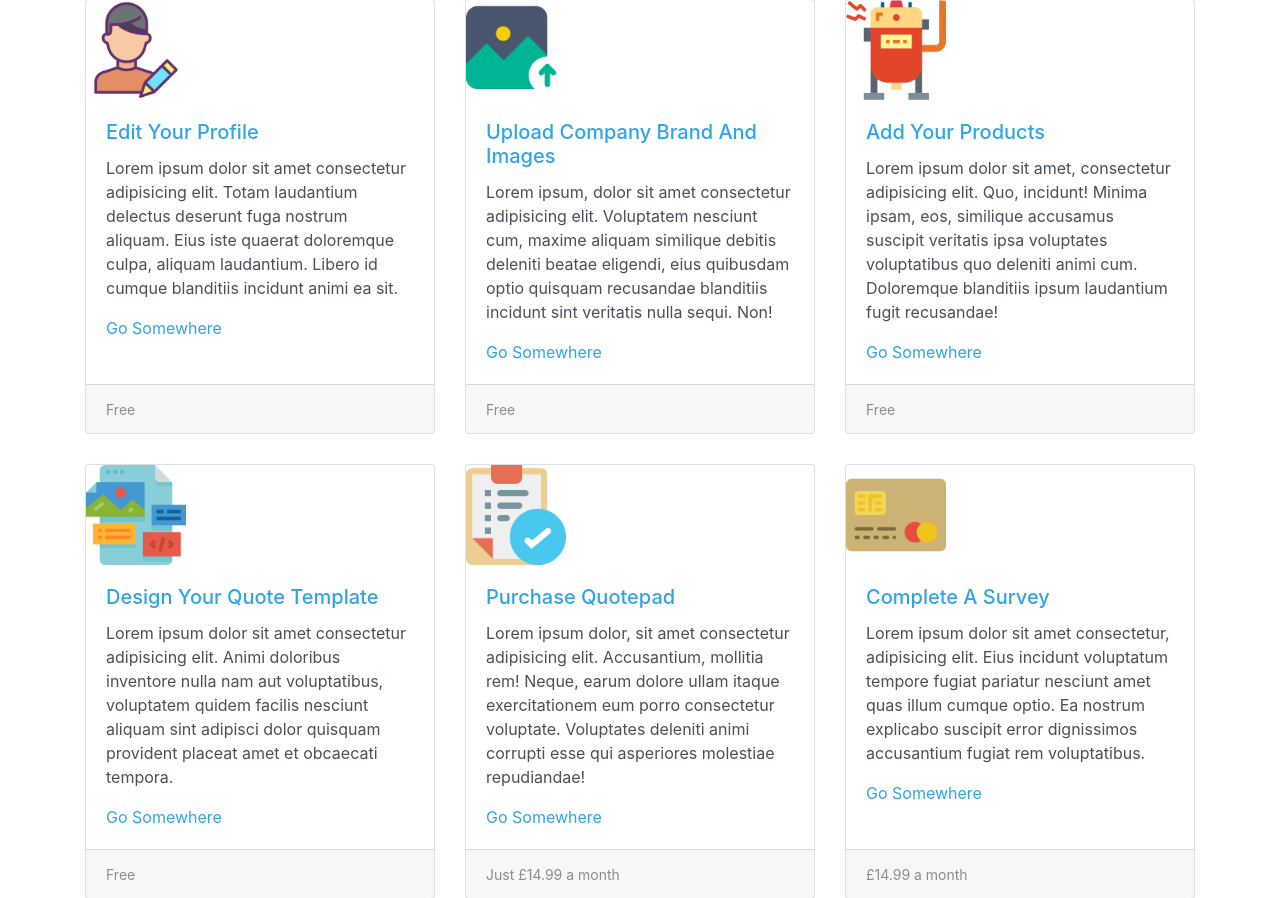
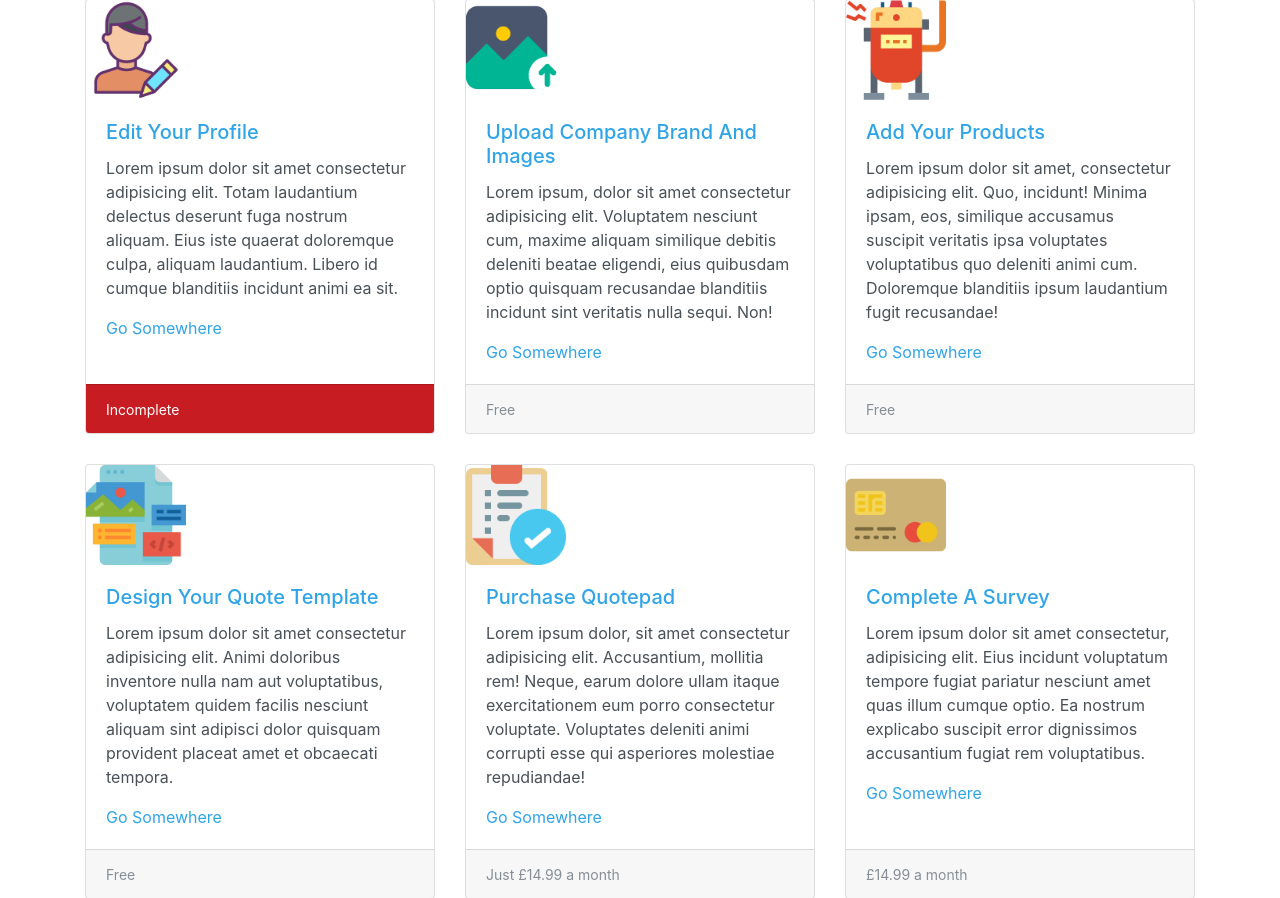
Before and after one commit to Rorywork/bquotepad, a Django app: page /dashboard/ in a window 1280 px wide. Shown: the part 195-1093 px from the top of the page. Run offline with Django 3.2, Linux system fonts and the light colour scheme; some libraries are stand-ins or nearby versions.

Commit message:
Added if statement to Dashboard to show status on cards

```diff
--- a/src/static/main.css
+++ b/src/static/main.css
@@ -150,3 +150,6 @@ h1{
   margin-top: 20px;
   margin-bottom: 20px;
 }
+.status-text{
+  color: white;
+}
--- a/src/templates/dashboard.html
+++ b/src/templates/dashboard.html
@@ -15,9 +15,15 @@
                 <p class="card-text">Lorem ipsum dolor sit amet consectetur adipisicing elit. Totam laudantium delectus deserunt fuga nostrum aliquam. Eius iste quaerat doloremque culpa, aliquam laudantium. Libero id cumque blanditiis incidunt animi ea sit.</p>
                 <a class="stretched-link" href="">Go Somewhere</a>
             </div>
-              <div class="card-footer">
-                <small class="text-muted">Free</small>
+            {% if request.session.Profile_updated %}
+              <div class="card-footer bg-success">
+                <small class="status-text">Complete</small>
               </div>
+            {% else %}
+            <div class="card-footer bg-danger">
+              <small class="status-text">Incomplete</small>
+            </div>
+            {% endif %}
             </div>
             <div class="card">
               <img src="{% static 'icons/002-upload.png' %}" class="card-img-top" alt="...">
```
